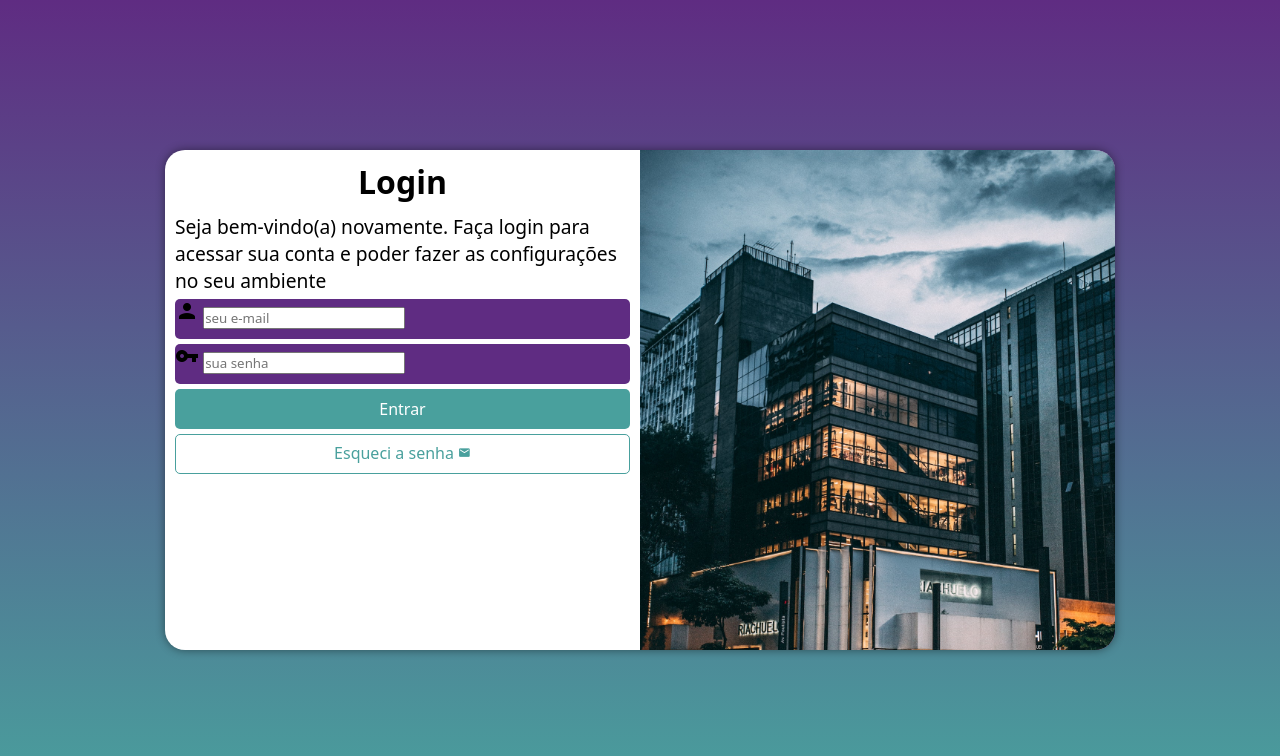
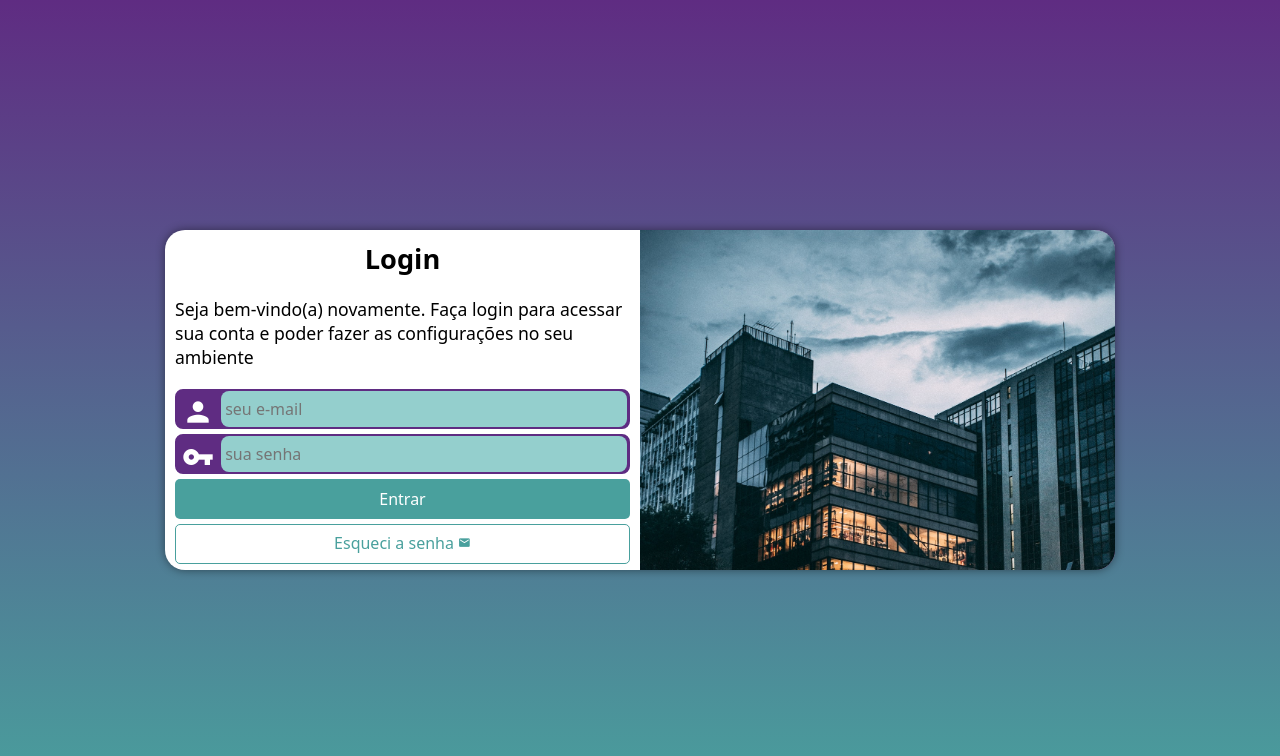
Before and after one commit to kawaru2/projeto-login, a plain HTML site: page index.html in a window 1280 px wide. Drawn offline with Linux system fonts and the light colour scheme.

Commit message:
finalizando projeto login

```diff
--- a/estilo/media-queries.css
+++ b/estilo/media-queries.css
@@ -15,6 +15,7 @@ telas grandes acima de 1200px
 
     #login {
         width: 80vw;
+        height: 280px;
     }
 
     #imagem {
@@ -37,6 +38,7 @@ telas grandes acima de 1200px
 
         #login {
             width: 950px;
+            height: 340px;
         }
 
         #imagem {
@@ -51,10 +53,11 @@ telas grandes acima de 1200px
         }
 
         #formulario > h1 {
-            font-size: 2em;
+            font-size: 1.7em;
         }
 
         #formulario > p {
-            font-size: 1.2em;
+            font-size: 1.1em;
+            margin: 20px 0px;
         }
     }
--- a/estilo/style.css
+++ b/estilo/style.css
@@ -28,7 +28,6 @@ main {
     position: absolute;
     top: 50%;
     left: 50%;
-    transform: translate(-50%, -50%);
     overflow: hidden;
 
     background-color: white;
@@ -37,6 +36,7 @@ main {
     border-radius: 20px;
     box-shadow: 0px 0px 10px rgb(0, 0, 0, 0.450);
 
+    transform: translate(-50%, -50%);
     transition: width .3s, height .3s;
     transition-timing-function: ease;
 }
@@ -64,9 +64,32 @@ main {
 
 .campo {
     background-color: #5f2c82;
+    border: 2px solid #5f2c82;
     height: 40px;
-    border-radius: 5px;
+    border-radius: 8px;
     margin: 5px 0px;
+}
+
+.campo > span {
+    color: white;
+    font-size: 2em;
+    width: 40px;
+    padding: 5px;
+}
+
+.campo > input {
+    background-color: #94cfcd;
+    font-size: 1em;
+    width: calc(100% - 45px);
+    height: 100%;
+    border: 0px;
+    border-radius: 8px;
+    padding: 4px;
+    transform: translateY(-13px);
+}
+
+.campo > input:focus-within {
+    background-color: white;
 }
 
 input[type=submit] {
```
